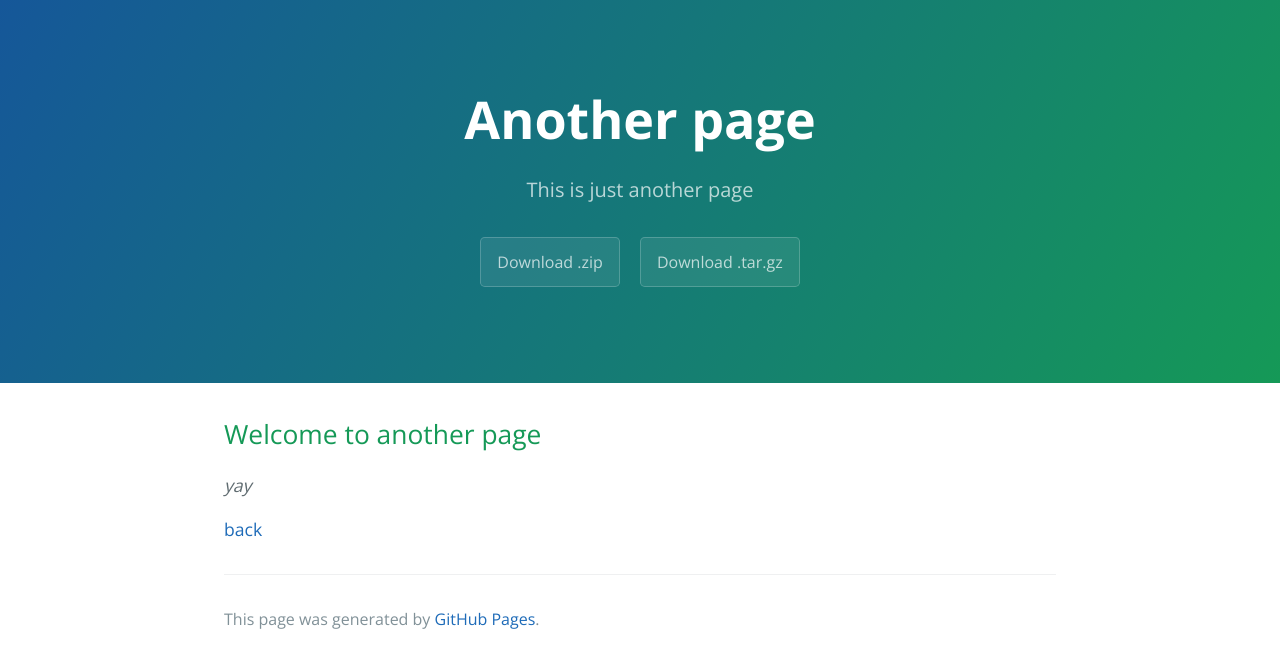
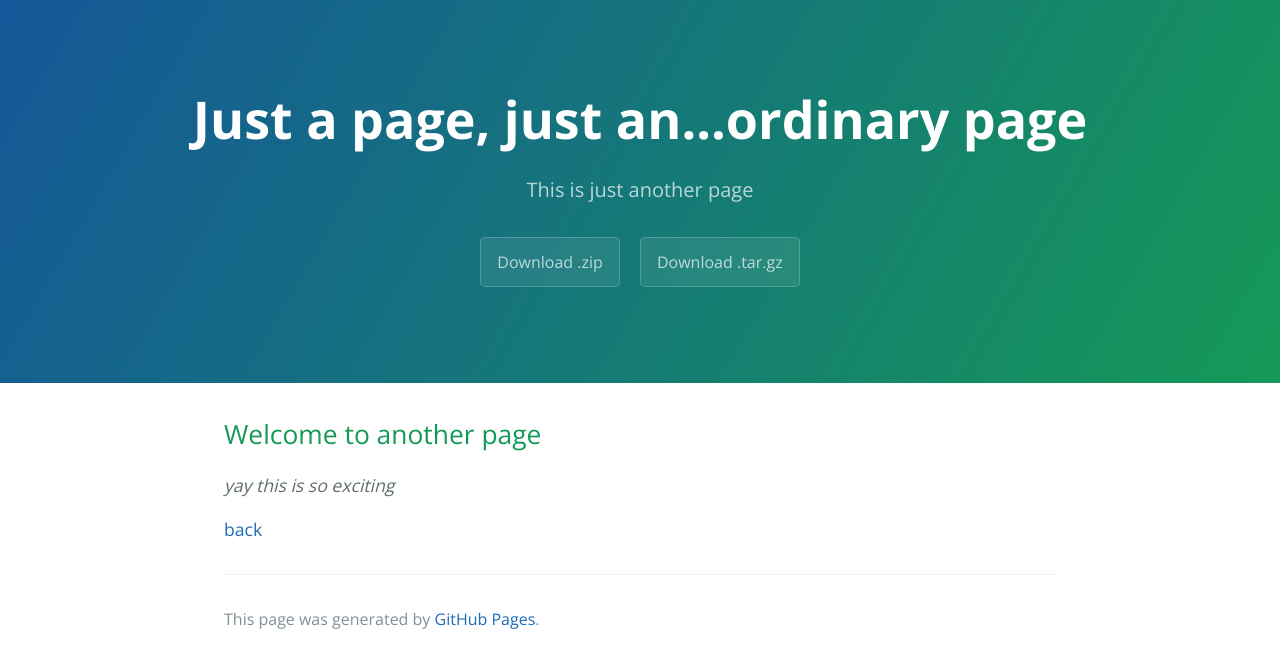
Before and after one commit to michaleaking/michaleaking.github.io, a Jekyll site: the page built from another-page.md, in a window 1280 px wide. Shown: the top 668 px of the page. Built offline with Jekyll 4.4.1, drawn with Linux system fonts in a browser that asks for light colours.

Commit message:
added dummy text

```diff
--- a/another-page.md
+++ b/another-page.md
@@ -1,11 +1,11 @@
 ---
 layout: default
-title: Another page
+title: Just a page, just an...ordinary page
 description: This is just another page
 ---
 
 ## Welcome to another page
 
-_yay_
+_yay this is so exciting_
 
 [back](./)
```
